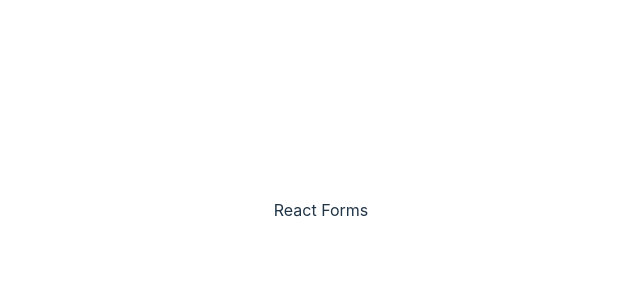
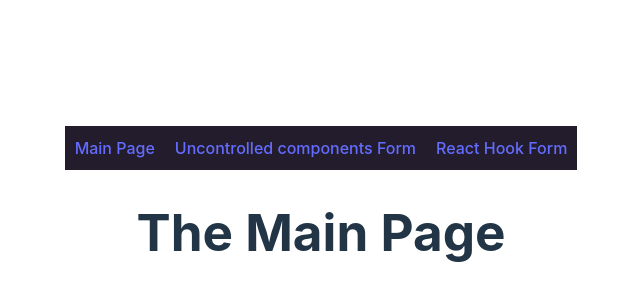
Before and after one commit to Ir4D/rsschool_REACT2023Q4, a React (Vite) app: page / in a window 1280 px wide. Shown: the part 190-490 px from the top of the page, without its empty margins (319-959 px from the left). Built offline with nearby package versions, Linux system fonts and the light colour scheme.

Commit message:
feat: add routing

```diff
--- a/package.json
+++ b/package.json
@@ -31,7 +31,8 @@
   },
   "dependencies": {
     "react": "^18.2.0",
-    "react-dom": "^18.2.0"
+    "react-dom": "^18.2.0",
+    "react-router-dom": "^6.20.0"
   },
   "devDependencies": {
     "@types/react": "^18.2.37",
--- a/src/App.tsx
+++ b/src/App.tsx
@@ -1,11 +1,26 @@
-import './App.css'
+import { BrowserRouter as Router, Route, Routes } from 'react-router-dom';
+import MainPage from './pages/MainPage';
+import Header from './components/Header';
+import FormUncontrComp from './pages/FormUncontrComp';
+import FormReactHook from './pages/FormReactHook';
+
+import './App.css';
 
 function App() {
   return (
-    <>
-      <div>React Forms</div>
-    </>
+    <Router>
+      <div className='app'>
+        <Header />
+        <main>
+          <Routes>
+            <Route path='/' element={<MainPage />} />
+            <Route path='/uncontr-comp' element={<FormUncontrComp />} />
+            <Route path='/react-hook' element={<FormReactHook />} />
+          </Routes>
+        </main>
+      </div>
+    </Router>
   )
 }
 
-export default App
+export default App;
--- /dev/null
+++ b/src/components/Header.tsx
@@ -0,0 +1,17 @@
+import { Link } from "react-router-dom";
+
+import './header.css';
+
+const Header = () => {
+  return (
+    <>
+      <nav className="nav">
+        <Link to="">Main Page</Link>
+        <Link to="uncontr-comp">Uncontrolled components Form</Link>
+        <Link to="react-hook">React Hook Form</Link>
+      </nav>
+    </>
+  )
+}
+
+export default Header;
--- /dev/null
+++ b/src/components/header.css
@@ -0,0 +1,7 @@
+.nav {
+  display: flex;
+  gap: 20px;
+  background-color: #231c2c;
+  padding: 10px;
+  justify-content: center;
+}
--- /dev/null
+++ b/src/pages/FormReactHook.tsx
@@ -0,0 +1,9 @@
+const FormReactHook = () => {
+  return (
+    <>
+      <h1>React Hook Form</h1>
+    </>
+  )
+};
+
+export default FormReactHook;
--- /dev/null
+++ b/src/pages/FormUncontrComp.tsx
@@ -0,0 +1,9 @@
+const FormUncontrComp = () => {
+  return (
+    <>
+      <h1>Uncontrolled components Form</h1>
+    </>
+  )
+};
+
+export default FormUncontrComp;
--- /dev/null
+++ b/src/pages/MainPage.tsx
@@ -0,0 +1,11 @@
+const MainPage = () => {
+  const mainPageHeading = 'The Main Page';
+
+  return (
+    <div>
+      <h1>{mainPageHeading}</h1>
+    </div>
+  )
+}
+
+export default MainPage;
```
Also changed, not shown: 1 other file (tests, documents, lock files or other folders).
